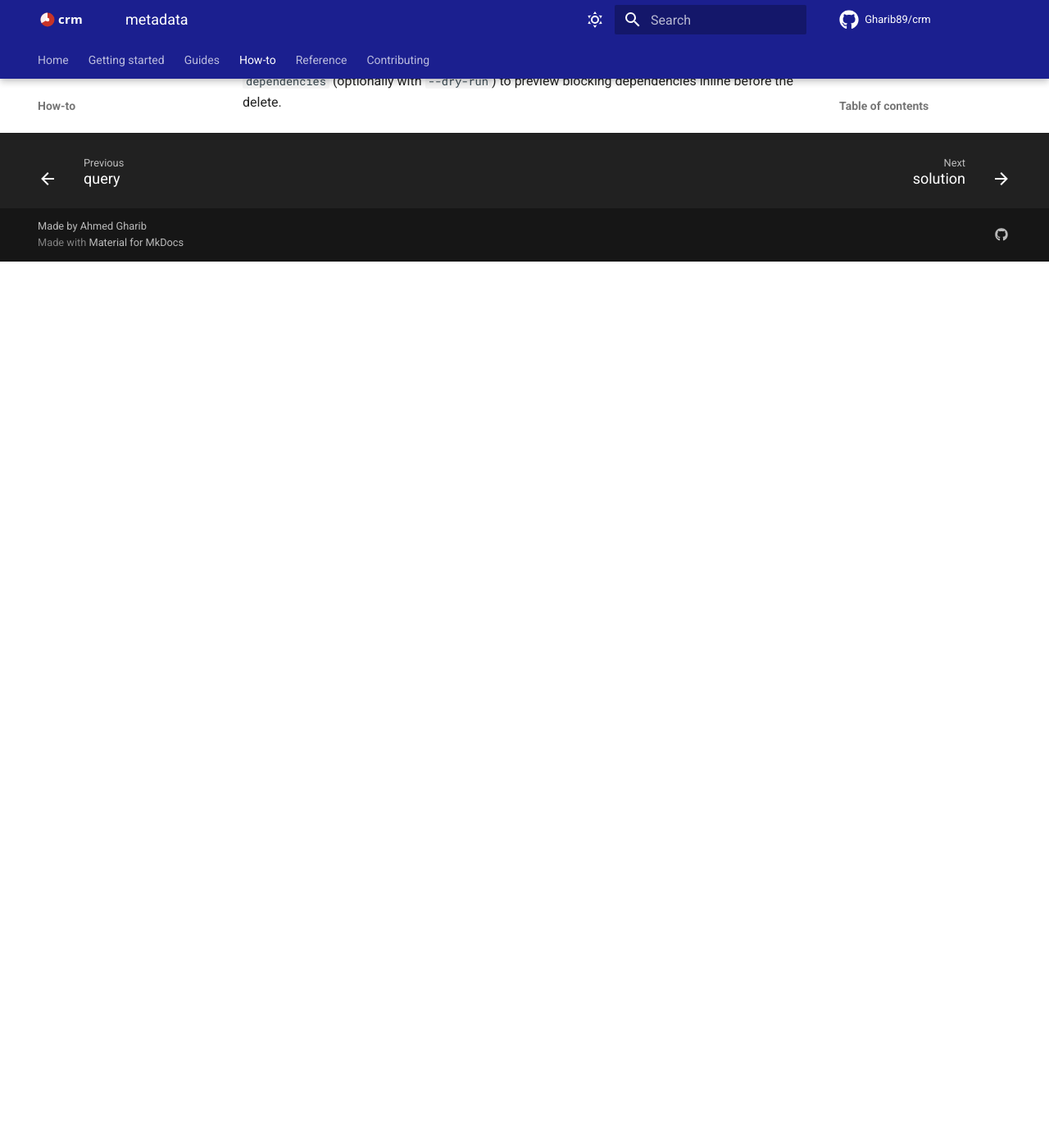
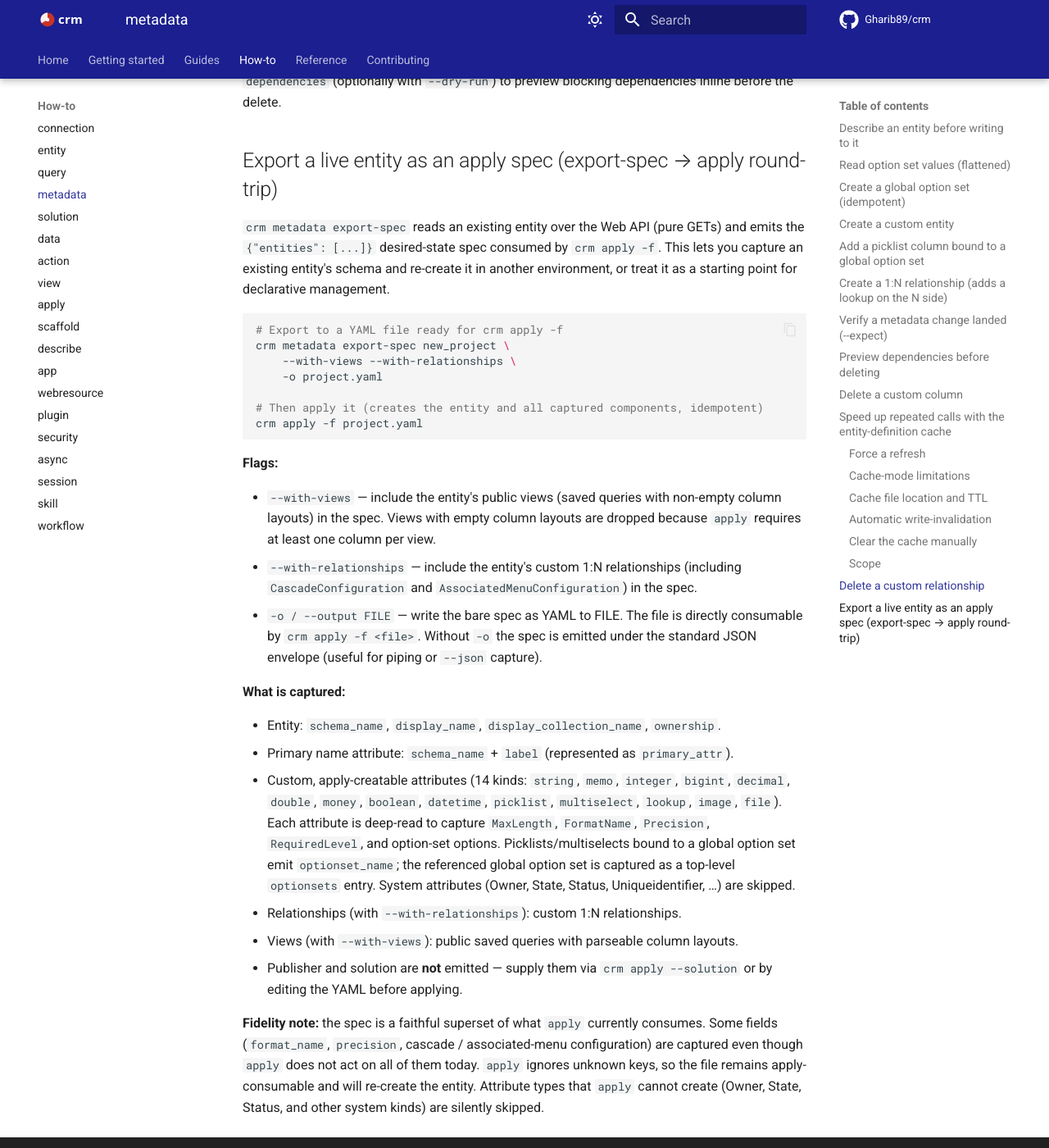
Before and after one commit to Gharib89/crm, an MkDocs documentation site: the page built from docs/how-to/metadata.md, in a window 1280 px wide and 1400 px high, scrolled down 4917 px. Shown: the whole window at 82% size. Built offline with MkDocs 1.6.1 and Material for MkDocs 9.7.7, drawn with Linux system fonts in a browser that asks for light colours; comment, search, counter and statistics services are not loaded; before the commit the page ends 5236 px from its top, so only the background shows below that.

Commit message:
docs(metadata): document export-spec command (#92)
Add metadata export-spec to CHANGELOG, README, docs/how-to/metadata.md,
and crm/skills/SKILL.md. CLI reference is auto-generated by mkdocs-click.

Co-Authored-By: Claude Opus 4.8 (1M context) <noreply@anthropic.com>

````diff
--- a/docs/how-to/metadata.md
+++ b/docs/how-to/metadata.md
@@ -195,3 +195,54 @@ on-disk cache.
 crm --json metadata delete-relationship cwx_sla_cwx_ticket --yes
 ```
 Works for both 1:N and N:N. Refuses managed and non-custom relationships client-side; the server enforces remaining-dependency checks and returns a 4xx on conflict. Pass `--solution` to scope the delete. Destructive: needs `--yes` (or an interactive confirmation). Pass `--check-dependencies` (optionally with `--dry-run`) to preview blocking dependencies inline before the delete.
+
+## Export a live entity as an apply spec (export-spec → apply round-trip)
+
+`crm metadata export-spec` reads an existing entity over the Web API (pure GETs)
+and emits the `{"entities": [...]}` desired-state spec consumed by `crm apply -f`.
+This lets you capture an existing entity's schema and re-create it in another
+environment, or treat it as a starting point for declarative management.
+
+```bash
+# Export to a YAML file ready for crm apply -f
+crm metadata export-spec new_project \
+    --with-views --with-relationships \
+    -o project.yaml
+
+# Then apply it (creates the entity and all captured components, idempotent)
+crm apply -f project.yaml
+```
+
+**Flags:**
+
+- `--with-views` — include the entity's public views (saved queries with non-empty
+  column layouts) in the spec. Views with empty column layouts are dropped because
+  `apply` requires at least one column per view.
+- `--with-relationships` — include the entity's custom 1:N relationships (including
+  `CascadeConfiguration` and `AssociatedMenuConfiguration`) in the spec.
+- `-o / --output FILE` — write the bare spec as YAML to FILE. The file is directly
+  consumable by `crm apply -f <file>`. Without `-o` the spec is emitted under the
+  standard JSON envelope (useful for piping or `--json` capture).
+
+**What is captured:**
+
+- Entity: `schema_name`, `display_name`, `display_collection_name`, `ownership`.
+- Primary name attribute: `schema_name` + `label` (represented as `primary_attr`).
+- Custom, apply-creatable attributes (14 kinds: `string`, `memo`, `integer`,
+  `bigint`, `decimal`, `double`, `money`, `boolean`, `datetime`, `picklist`,
+  `multiselect`, `lookup`, `image`, `file`). Each attribute is deep-read to capture
+  `MaxLength`, `FormatName`, `Precision`, `RequiredLevel`, and option-set options.
+  Picklists/multiselects bound to a global option set emit `optionset_name`; the
+  referenced global option set is captured as a top-level `optionsets` entry.
+  System attributes (Owner, State, Status, Uniqueidentifier, …) are skipped.
+- Relationships (with `--with-relationships`): custom 1:N relationships.
+- Views (with `--with-views`): public saved queries with parseable column layouts.
+- Publisher and solution are **not** emitted — supply them via `crm apply --solution`
+  or by editing the YAML before applying.
+
+**Fidelity note:** the spec is a faithful superset of what `apply` currently
+consumes. Some fields (`format_name`, `precision`, cascade / associated-menu
+configuration) are captured even though `apply` does not act on all of them today.
+`apply` ignores unknown keys, so the file remains apply-consumable and will
+re-create the entity. Attribute types that `apply` cannot create (Owner, State,
+Status, and other system kinds) are silently skipped.
````
Also changed, not shown: CHANGELOG.md (+5 -0 lines), README.md (+1 -0 lines), crm/skills/SKILL.md (+29 -1 lines).
